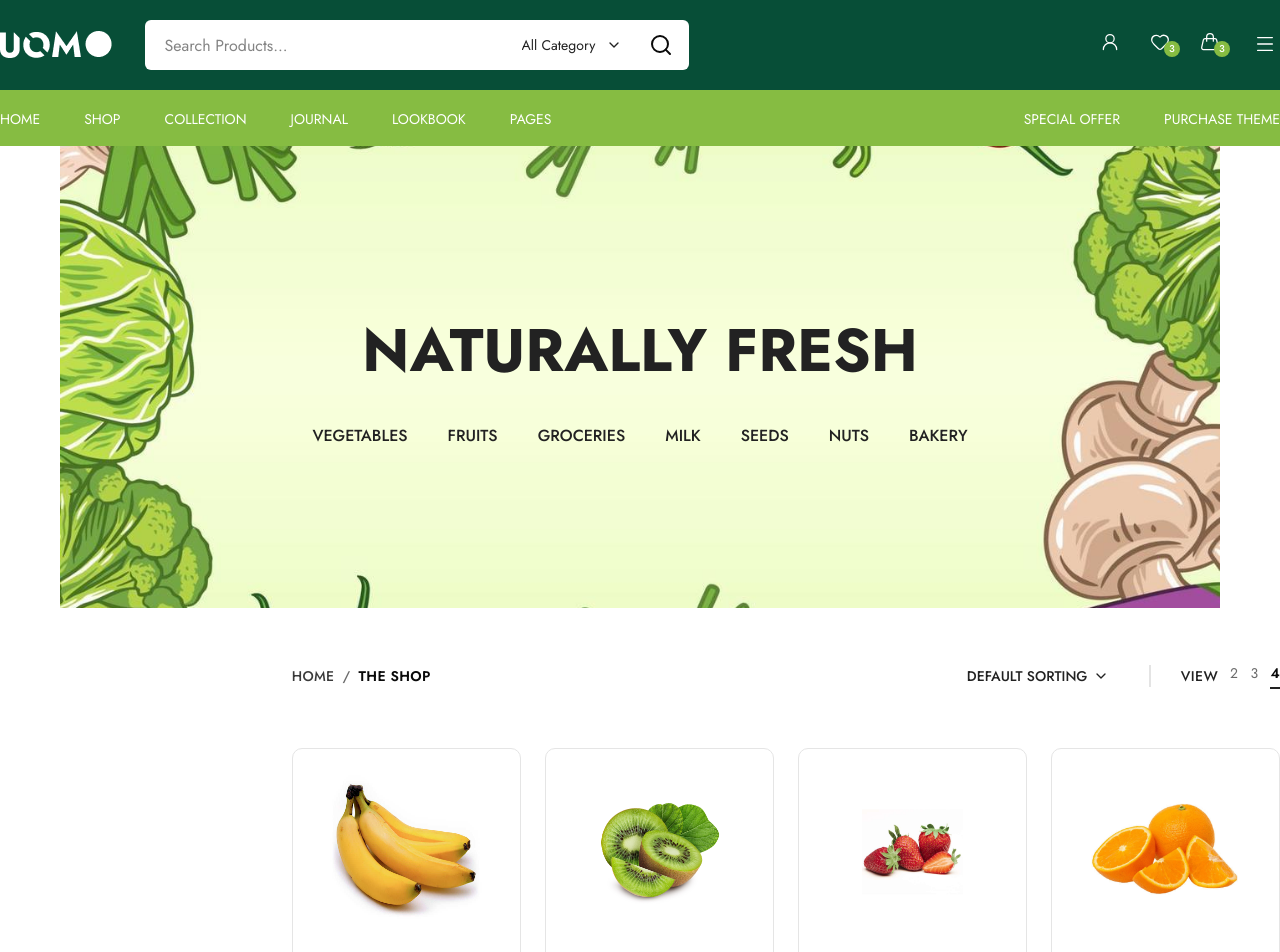
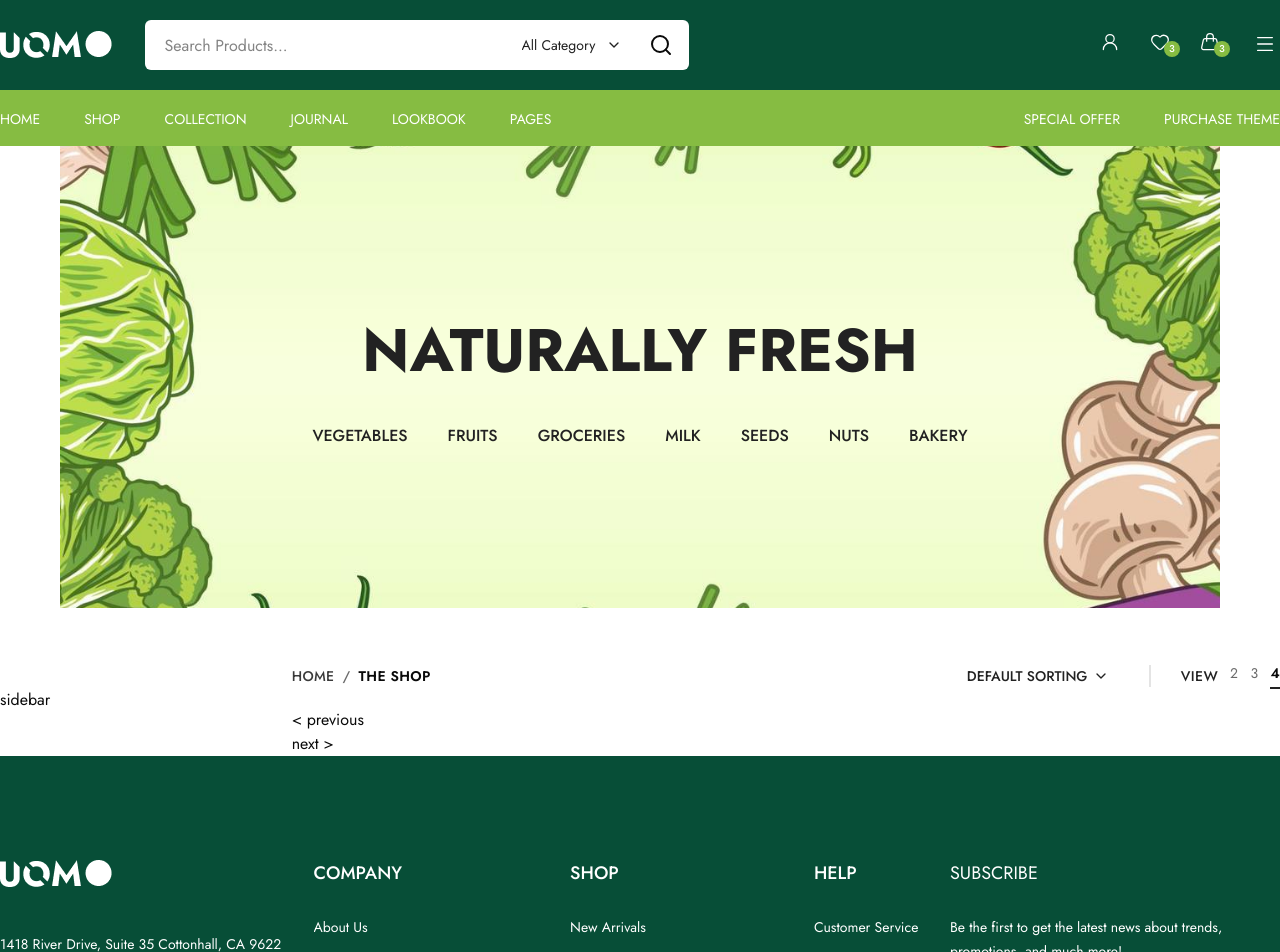
Before and after one commit to ayeshatahsin11/Uomo-E-commerce, a Next.js app: page /shop in a window 1280 px wide. Shown: the top 952 px of the page. Built offline with nearby package versions, Linux system fonts and the light colour scheme.

Commit message:
pagination ongoing

```diff
--- a/package.json
+++ b/package.json
@@ -16,6 +16,7 @@
     "next": "16.2.9",
     "react": "19.2.4",
     "react-dom": "19.2.4",
+    "react-paginate": "^8.3.0",
     "react-simple-star-rating": "^5.1.7",
     "shadcn": "^4.12.0",
     "swiper": "^14.0.1",
--- /dev/null
+++ b/src/components/shop/Paginate.jsx
@@ -0,0 +1,55 @@
+"use client"
+import ReactPaginate from 'react-paginate';
+import React, { useEffect, useState } from 'react';
+
+const Paginate = ({itemsPerPage}) => {
+    const items = [1, 2, 3, 4, 5, 6, 7, 8, 9, 10, 11, 12, 13, 14];
+      // Here we use item offsets; we could also use page offsets
+  // following the API or data you're working with.
+  const [itemOffset, setItemOffset] = useState(0);
+
+  // Simulate fetching items from another resources.
+  // (This could be items from props; or items loaded in a local state
+  // from an API endpoint with useEffect and useState)
+  const endOffset = itemOffset + itemsPerPage;
+  console.log(`Loading items from ${itemOffset} to ${endOffset}`);
+  const currentItems = items.slice(itemOffset, endOffset);
+  const pageCount = Math.ceil(items.length / itemsPerPage);
+
+  // Invoke when user click to request another page.
+  const handlePageClick = (event) => {
+    const newOffset = (event.selected * itemsPerPage) % items.length;
+    console.log(
+      `User requested page number ${event.selected}, which is offset ${newOffset}`
+    );
+    setItemOffset(newOffset);
+  };
+    function Items({ currentItems }) {
+  return (
+    <>
+      {currentItems &&
+        currentItems.map((item) => (
+          <div>
+            <h3>Item #{item}</h3>
+          </div>
+        ))}
+    </>
+  );
+}
+  return (
+    <div>
+          <Items currentItems={currentItems} />
+      <ReactPaginate
+        breakLabel="..."
+        nextLabel="next >"
+        onPageChange={handlePageClick}
+        pageRangeDisplayed={5}
+        pageCount={pageCount}
+        previousLabel="< previous"
+        renderOnZeroPageCount={null}
+      />
+    </div>
+  )
+}
+
+export default Paginate
--- a/src/components/shop/ShopProducts.jsx
+++ b/src/components/shop/ShopProducts.jsx
@@ -2,6 +2,7 @@
 import React, { useState, useEffect } from "react";
 import ProductCards from "../common/ProductCards";
 import { useShopStore } from "@/store/useShopStore";
+import Paginate from "./Paginate";
 
 const gridColsMap = {
   2: "grid-cols-2",
@@ -40,11 +41,14 @@
   });
 
   return (
-    <div className={`grid ${gridColsMap[gridView]} gap-x-6 gap-y-5 mt-10`}>
-      {sortedProducts?.map((product) => (
-        <ProductCards key={product.id} product={product} />
-      ))}
-    </div>
+    // <div className={`grid ${gridColsMap[gridView]} gap-x-6 gap-y-5 mt-10`}>
+    //   {sortedProducts?.map((product) => (
+    //     <ProductCards key={product.id} product={product} />
+    //   ))}
+    // </div>
+    <>
+    <Paginate/>
+    </>
   );
 };
 
```
Also changed, not shown: 1 other file (tests, documents, lock files or other folders).
